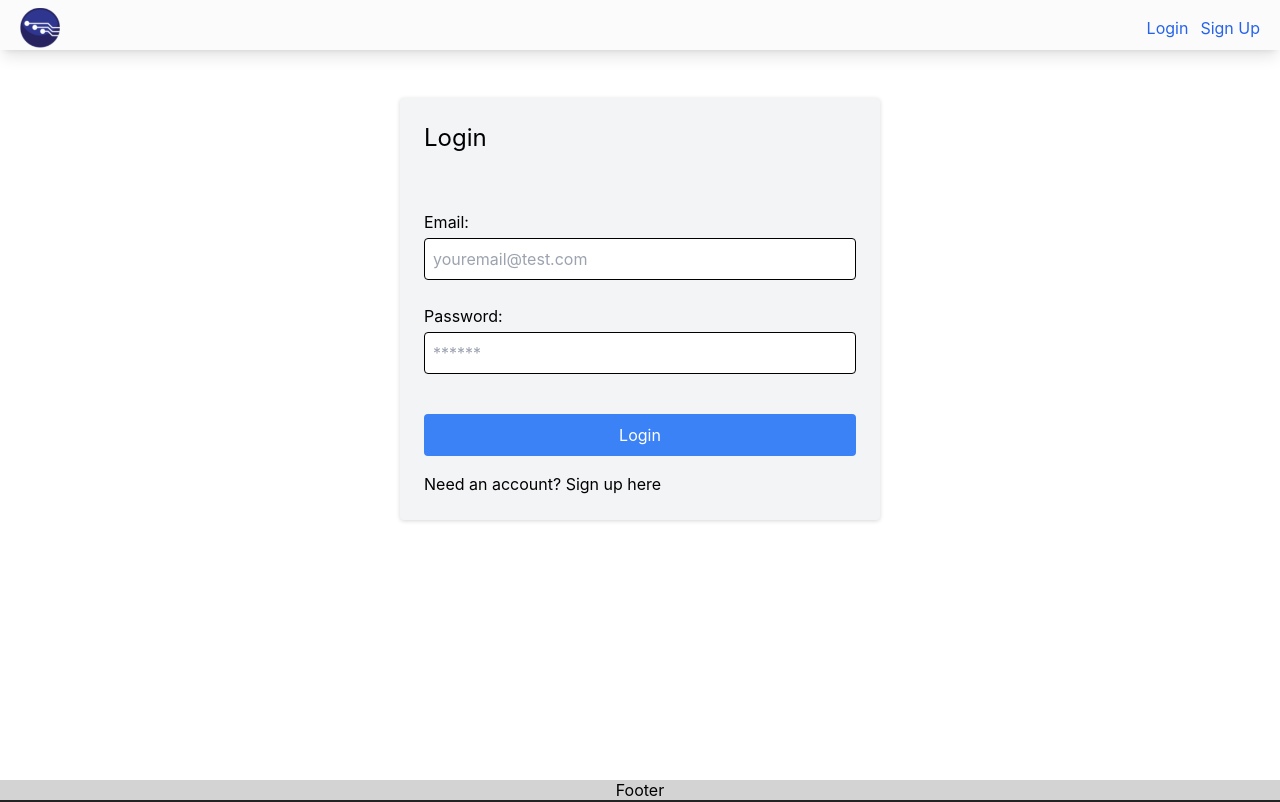
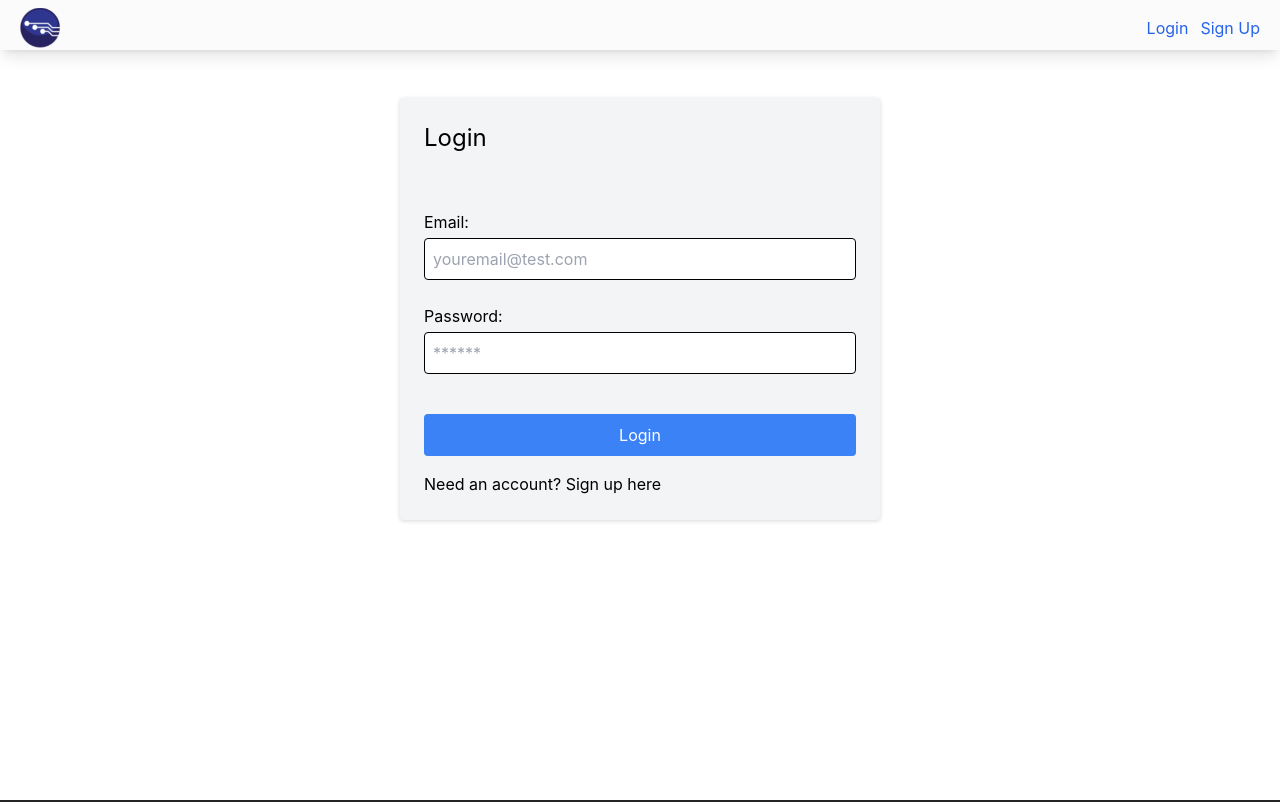
Before and after one commit to katgucilatar/world-wire-news, a React (Vite) app in the folder client/: page /login in a window 1280 px wide. Built offline with nearby package versions, Linux system fonts and the light colour scheme.

Commit message:
dashboard white bar fix

```diff
--- a/client/src/App.jsx
+++ b/client/src/App.jsx
@@ -9,7 +9,6 @@ import {
 import { setContext } from "@apollo/client/link/context";
 import { useCookies } from "react-cookie";
 import Header from "./components/Header";
-import Footer from "./components/Footer";
 import { Outlet } from "react-router-dom";
 
 function App({ children }) {
@@ -37,7 +36,6 @@ function App({ children }) {
       <main>
         <Outlet>{children}</Outlet>
       </main>
-      <Footer />
     </ApolloProvider>
   );
 }
--- a/client/src/Dashboard.module.css
+++ b/client/src/Dashboard.module.css
@@ -1,7 +1,7 @@
 .dashboardContainer {
   position: relative;
   width: 100%;
-  height: 800px;
+  height: 100%;
   font-family: "Poppins, sans-serif";
   color: #333;
   flex-grow: 1;
@@ -14,10 +14,10 @@
 
 .dashboardMapContainer {
   width: 90%;
-  height: 90vh;
-  margin: 30px auto 0;
+  height: 90%;
   border-radius: 25px;
   box-shadow: 0px 4px 10px rgba(0, 0, 0, 0.1);
+  margin: 5px 0;
 }
 
 .dashboardBg {
--- a/client/src/components/Footer.jsx
+++ /dev/null
@@ -1,7 +0,0 @@
-function Footer() {
-  return (
-    <footer>Footer</footer>
-  )
-}
-
-export default Footer
```
